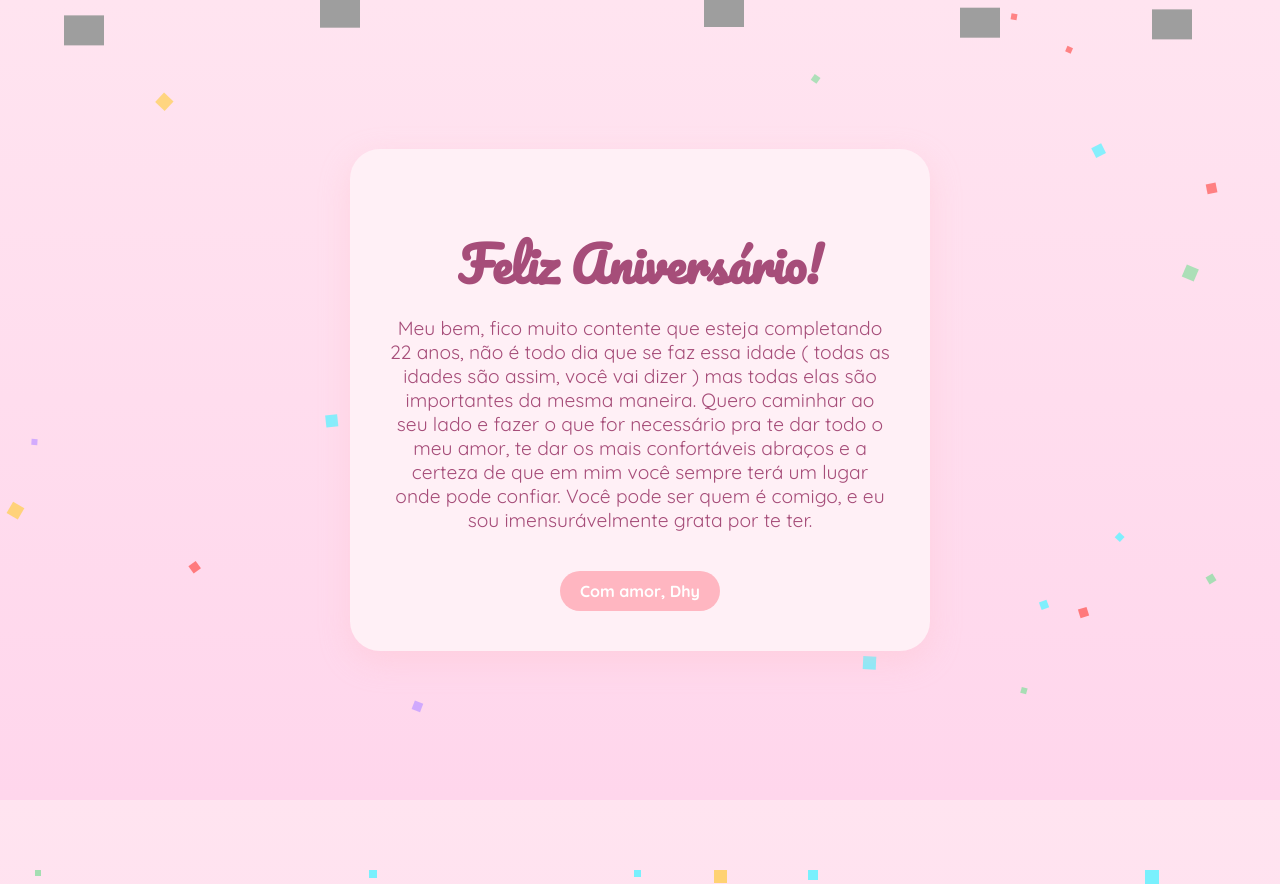
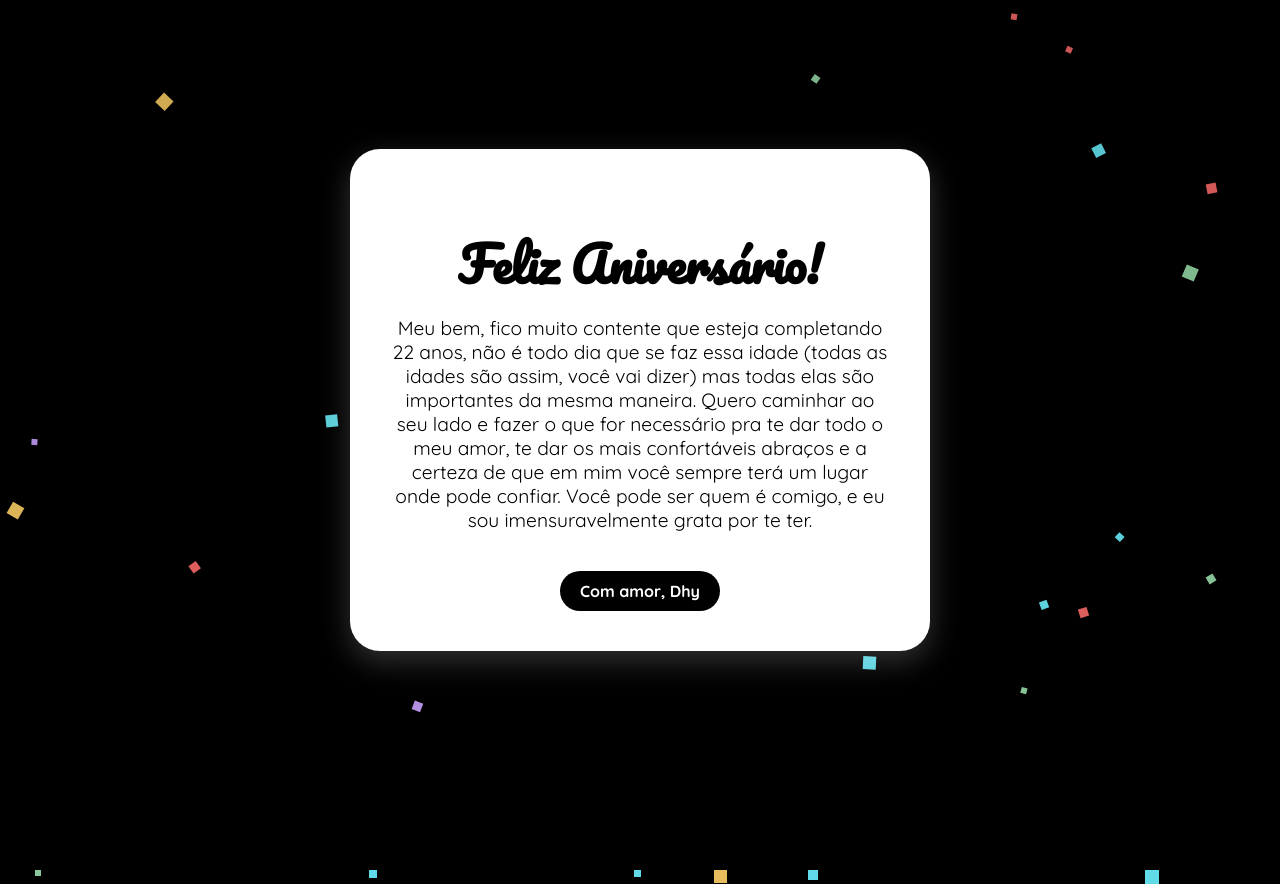
Before and after one commit to dhypirona/teamomeubem, a plain HTML site: page index.html in a window 1280 px wide. Drawn offline with Linux system fonts and the light colour scheme; grey boxes are pictures that could not be loaded.

Commit message:
Update index.html

```diff
--- a/index.html
+++ b/index.html
@@ -8,9 +8,9 @@
     body {
       margin: 0;
       padding: 0;
-      background: linear-gradient(to bottom, #ffe4f0, #ffd6ec);
+      background: #000; /* fundo preto */
       font-family: 'Quicksand', sans-serif;
-      color: #a64d79;
+      color: #000; /* fonte preta */
       display: flex;
       justify-content: center;
       align-items: center;
@@ -19,38 +19,16 @@
       position: relative;
     }
 
-    .flower-container {
-      position: absolute;
-      top: 0;
-      left: 0;
-      width: 100%;
-      height: 150px;
-      pointer-events: none;
-    }
-
-    .flower {
-      position: absolute;
-      width: 40px;
-      height: 40px;
-      background: url('https://cdn-icons-png.flaticon.com/512/616/616408.png') no-repeat center/contain;
-      animation: float 6s ease-in-out infinite;
-    }
-
-    @keyframes float {
-      0%, 100% { transform: translateY(0); }
-      50% { transform: translateY(-20px); }
-    }
-
     @keyframes fadeIn {
       from { opacity: 0; transform: translateY(30px); }
       to { opacity: 1; transform: translateY(0); }
     }
 
     .card {
-      background: #fff0f6;
+      background: #fff; /* carta branca */
       padding: 40px;
       border-radius: 30px;
-      box-shadow: 0 10px 30px rgba(255, 192, 203, 0.4);
+      box-shadow: 0 10px 30px rgba(255, 255, 255, 0.2);
       text-align: center;
       max-width: 500px;
       animation: fadeIn 2s ease;
@@ -61,11 +39,13 @@
       font-family: 'Pacifico', cursive;
       font-size: 3em;
       margin-bottom: 10px;
+      color: #000; /* título preto */
     }
 
     p {
       font-size: 1.2em;
       margin-top: 0;
+      color: #000; /* texto preto */
     }
 
     .btn {
@@ -73,7 +53,7 @@
       margin-top: 20px;
       padding: 10px 20px;
       border-radius: 20px;
-      background-color: #ffb6c1;
+      background-color: #000; /* botão preto */
       color: white;
       text-decoration: none;
       font-weight: bold;
@@ -81,7 +61,7 @@
     }
 
     .btn:hover {
-      background-color: #ffa3b5;
+      background-color: #333;
     }
 
     /* Confetti */
@@ -105,17 +85,9 @@
 </head>
 <body>
 
-  <div class="flower-container">
-    <div class="flower" style="top: 10%; left: 5%; animation-delay: 0s;"></div>
-    <div class="flower" style="top: 5%; left: 25%; animation-delay: 1s;"></div>
-    <div class="flower" style="top: 8%; left: 55%; animation-delay: 2s;"></div>
-    <div class="flower" style="top: 12%; left: 75%; animation-delay: 3s;"></div>
-    <div class="flower" style="top: 6%; left: 90%; animation-delay: 4s;"></div>
-  </div>
-
   <div class="card">
     <h1>Feliz Aniversário!</h1>
-    <p>Meu bem, fico muito contente que esteja completando 22 anos, não é todo dia que se faz essa idade ( todas as idades são assim, você vai dizer ) mas todas elas são importantes da mesma maneira. Quero caminhar ao seu lado e fazer o que for necessário pra te dar todo o meu amor, te dar os mais confortáveis abraços e a certeza de que em mim você sempre terá um lugar onde pode confiar. Você pode ser quem é comigo, e eu sou imensurávelmente grata por te ter.</p>
+    <p>Meu bem, fico muito contente que esteja completando 22 anos, não é todo dia que se faz essa idade (todas as idades são assim, você vai dizer) mas todas elas são importantes da mesma maneira. Quero caminhar ao seu lado e fazer o que for necessário pra te dar todo o meu amor, te dar os mais confortáveis abraços e a certeza de que em mim você sempre terá um lugar onde pode confiar. Você pode ser quem é comigo, e eu sou imensuravelmente grata por te ter.</p>
     <a href="#" class="btn">Com amor, Dhy</a>
   </div>
 
```
